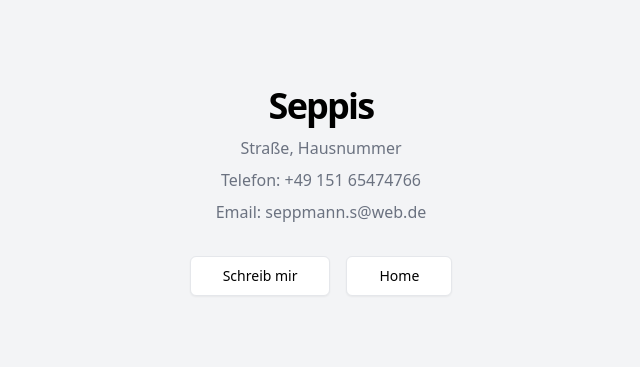
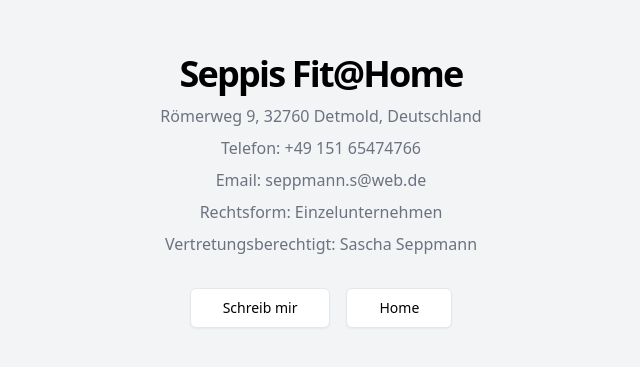
Before and after one commit to NoelHuibers/seppis.fit, a Next.js app: page /impressum in a window 1280 px wide. Shown: the part 211-578 px from the top of the page, without its empty margins (319-959 px from the left). Built offline with nearby package versions, Linux system fonts and the light colour scheme.

Commit message:
Impressum

```diff
--- a/src/app/impressum/page.tsx
+++ b/src/app/impressum/page.tsx
@@ -6,14 +6,22 @@ export default function HomePage() {
       <div className="grid max-w-2xl gap-8 px-4 text-center md:px-6">
         <div className="space-y-2">
           <h2 className="text-3xl font-bold tracking-tighter md:text-4xl/tight">
-            Seppis
+            Seppis Fit@Home
           </h2>
-          <p className="text-gray-500 dark:text-gray-400">Straße, Hausnummer</p>
+          <p className="text-gray-500 dark:text-gray-400">
+            Römerweg 9, 32760 Detmold, Deutschland
+          </p>
           <p className="text-gray-500 dark:text-gray-400">
             Telefon: +49 151 65474766
           </p>
           <p className="text-gray-500 dark:text-gray-400">
             Email: seppmann.s@web.de
+          </p>
+          <p className="text-gray-500 dark:text-gray-400">
+            Rechtsform: Einzelunternehmen
+          </p>
+          <p className="text-gray-500 dark:text-gray-400">
+            Vertretungsberechtigt: Sascha Seppmann
           </p>
         </div>
         <div className="flex justify-center space-x-4">
```
